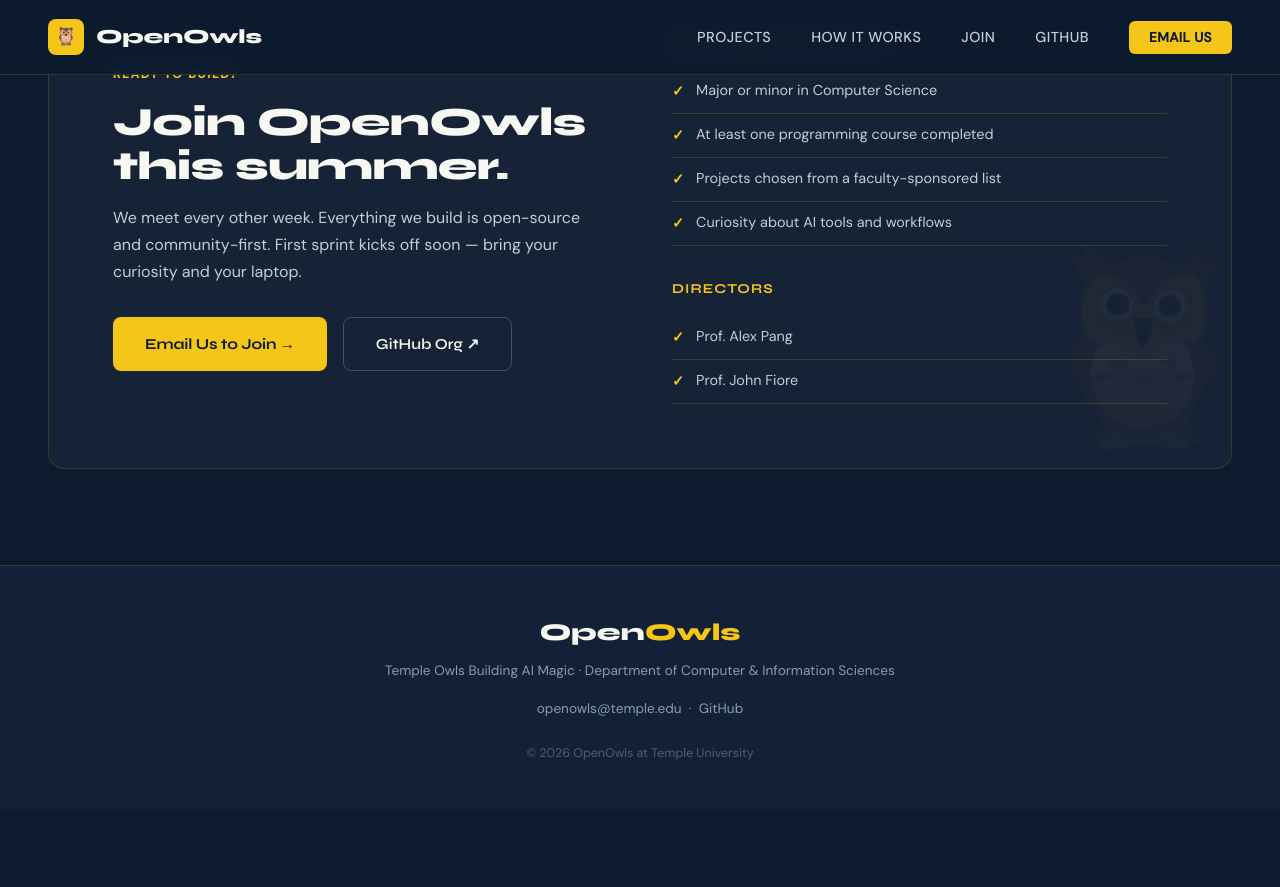
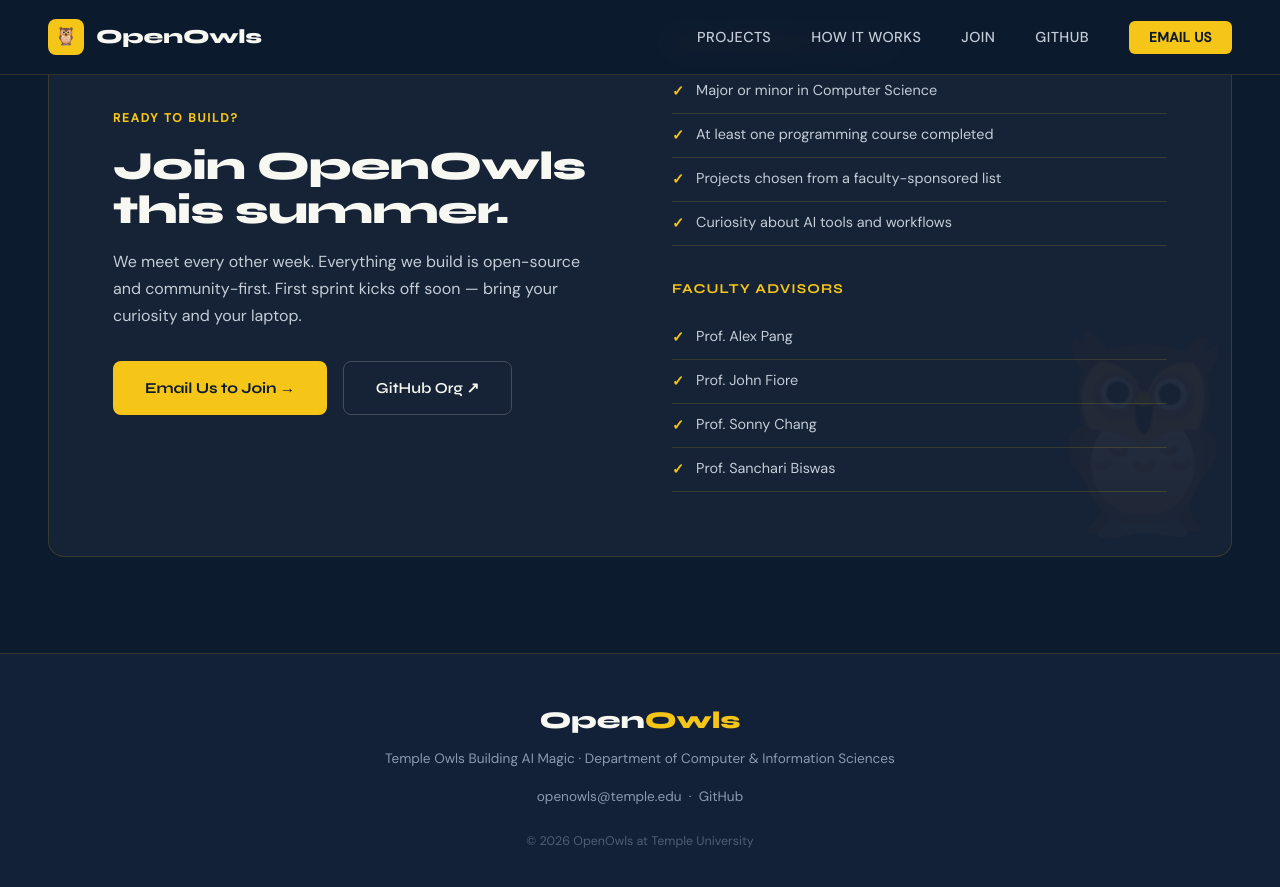
Before and after one commit to OpenOwls-at-Temple/OpenOwls-at-Temple.github.io, a Jekyll site: the page built from index.html, in a window 1280 px wide and 900 px high, scrolled down 3330 px. Shown: the top 887 px of the window. Built offline with Jekyll 4.4.1, drawn with Linux system fonts in a browser that asks for light colours; before the commit the page ends 4141 px from its top, so only the background shows below that.

Commit message:
Add faculty advisors

```diff
--- a/index.html
+++ b/index.html
@@ -155,10 +155,12 @@
         <li>Curiosity about AI tools and workflows</li>
       </ul>
       <div style="margin-top:2rem;">
-        <h3>Directors</h3>
+        <h3>Faculty Advisors</h3>
         <ul class="req-list">
           <li>Prof. Alex Pang</li>
           <li>Prof. John Fiore</li>
+          <li>Prof. Sonny Chang</li>
+          <li>Prof. Sanchari Biswas </li>
         </ul>
       </div>
     </div>
```
